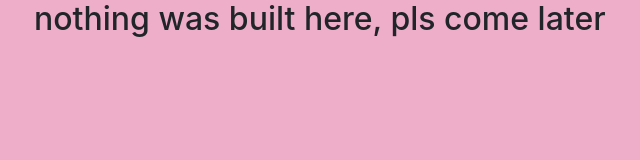
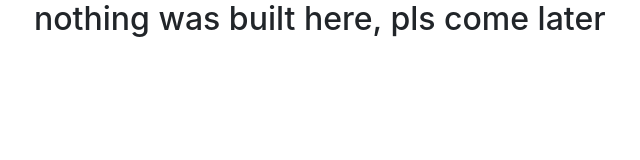
Before and after one commit to allesst1rbt/allesst1rbt.github.io, a plain HTML site: page index.html in a window 1280 px wide. Shown: the whole page, without its empty margins (51-691 px from the left). Drawn offline with nearby package versions, Linux system fonts and the light colour scheme.

Commit message:
Update main.css

```diff
--- a/main.css
+++ b/main.css
@@ -3,7 +3,7 @@
     padding: 0px;
 }
 body {
-    background: rgb(238,174,202);
+
 
 }
 .kk{
```
